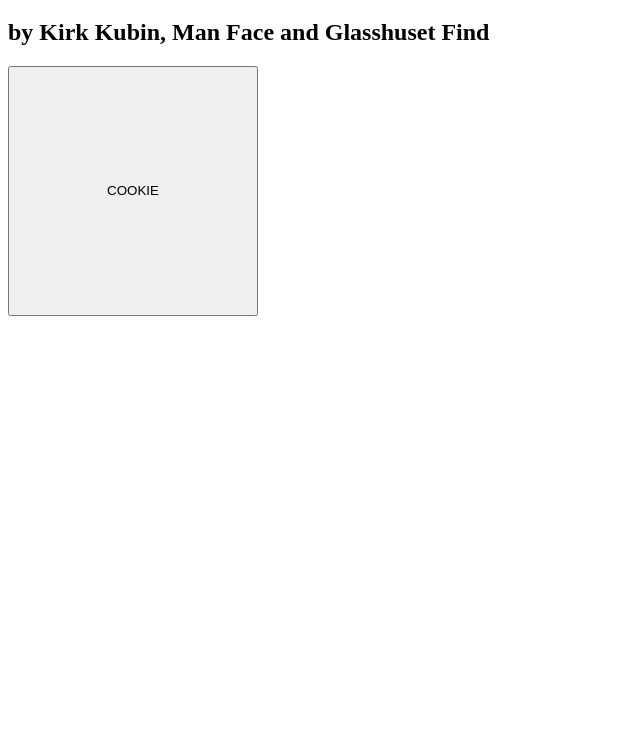
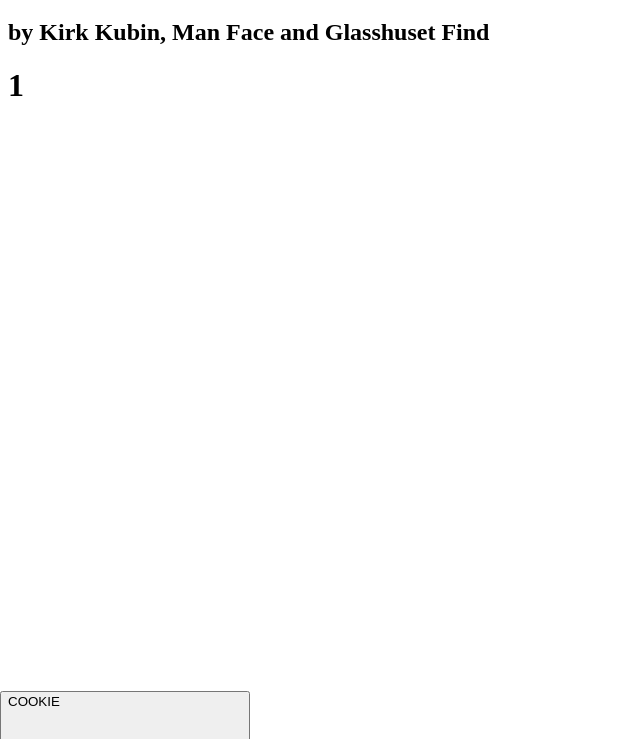
Before and after one commit to Bodin-IM/gruppeprosjekt-cookie-clicker-kubin-man-face-glasshuset-find, a plain HTML site: page index.html in a window 1280 px wide. Both pictures are taken after a click on the button "COOKIE". Shown: the part 61-800 px from the top of the page, without its empty margins (0-640 px from the left). Drawn offline with Linux system fonts and the light colour scheme.

Commit message:
they move

```diff
--- a/cookie.css
+++ b/cookie.css
@@ -1,4 +1,6 @@
 #cookieBtn {
+    position: fixed;
     height: 250px;
     width: 250px;
+    display: flex;
 }
--- a/cookie.js
+++ b/cookie.js
@@ -1,13 +1,14 @@
 var score = 0;
 
-var cookie = document.getElementById("cookieBtn");
-
-function clicked() {
-    alert("GAY!");
-    score++;
-}
+const cookie = document.getElementById("cookieBtn");
+const scoreCounter = document.getElementById("score")
+console.Log("yes")
 
 
 
-
-cookie.addEventListener('click', startGame);
+function clickedCookie() {
+    score++;
+    scoreCounter.innerHTML = score;
+    cookie.style.left = Math.floor(Math.random() * 100) + "%"
+    cookie.style.top = Math.floor(Math.random() * 100) + "%"
+}
--- a/index.html
+++ b/index.html
@@ -7,12 +7,22 @@
     <link rel="stylesheet" href="cookie.css">
 </head>
 
-<script src="cookie.js"></script>
+
 
 <body>
     <h1>welcome to cookie clicker</h1>
     <h2>by Kirk Kubin, Man Face and Glasshuset Find</h2>
 
-    <button id="cookieBtn">COOKIE</button>
+    <h1 id="score">N/A</h1>
+
+    <button id="cookieBtn" onclick="clickedCookie()">COOKIE</button>
+
+
+
+
+
+
+
+    <script src="cookie.js"></script>
 </body>
 </html>
```
